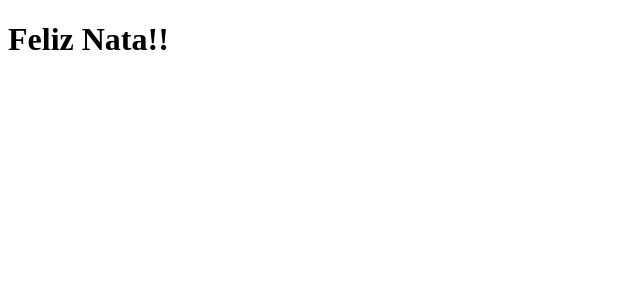
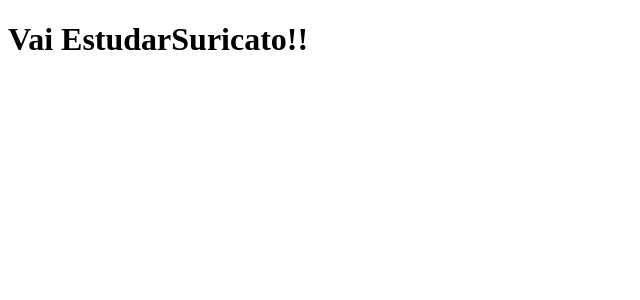
Before and after one commit to JpAngelo23/clone-tabnews, a Next.js app: page / in a window 1280 px wide. Shown: the top 300 px of the page, without its empty margins (0-640 px from the left). Built offline with nearby package versions, Linux system fonts and the light colour scheme.

Commit message:
Oitavo Commit - mensagemSuricato

```diff
--- a/pages/index.js
+++ b/pages/index.js
@@ -1,5 +1,5 @@
 function Home() {
-return <h1> Feliz Nata!! </h1>
+return <h1> Vai EstudarSuricato!!</h1>
 };
 
 export default Home;
```
